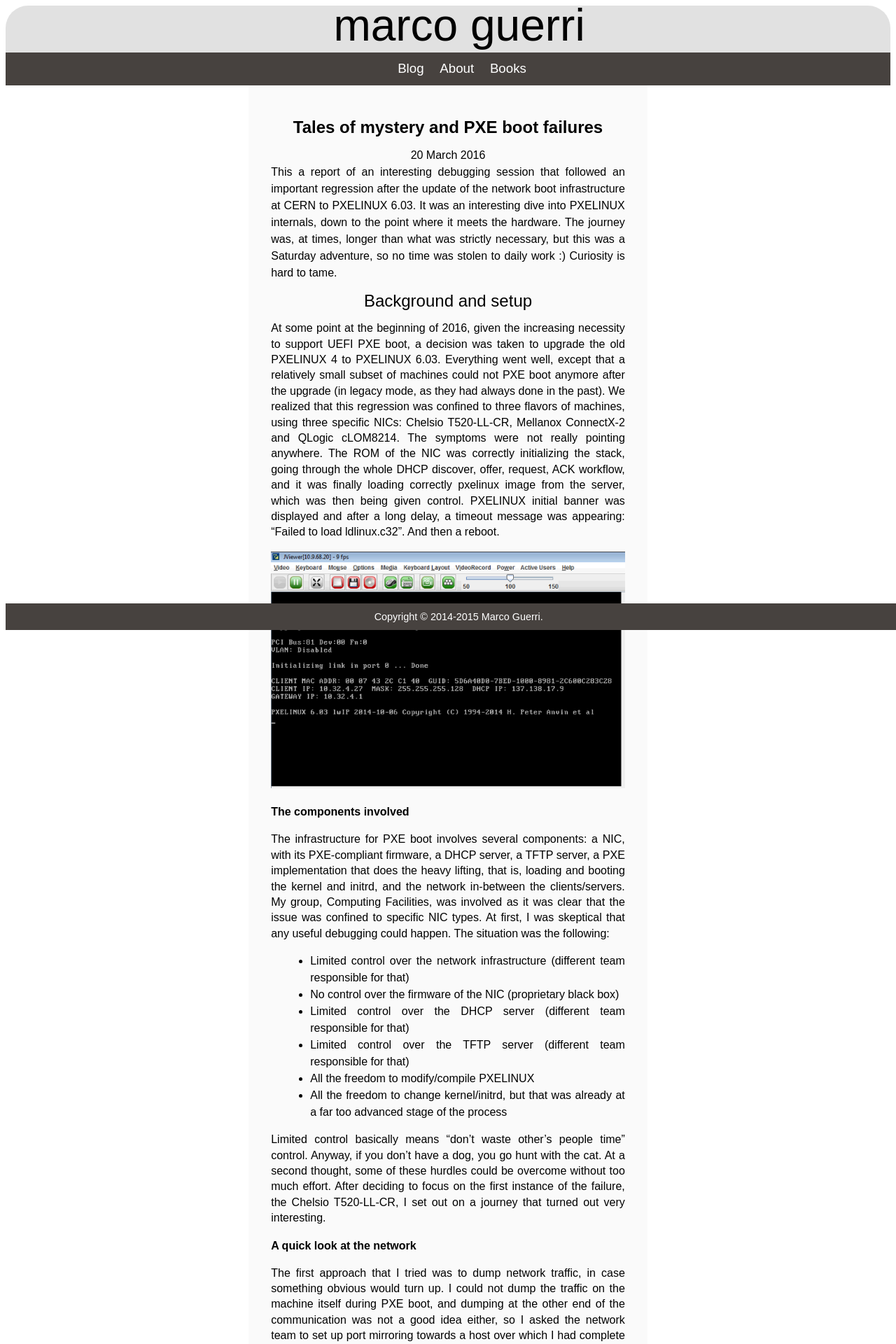
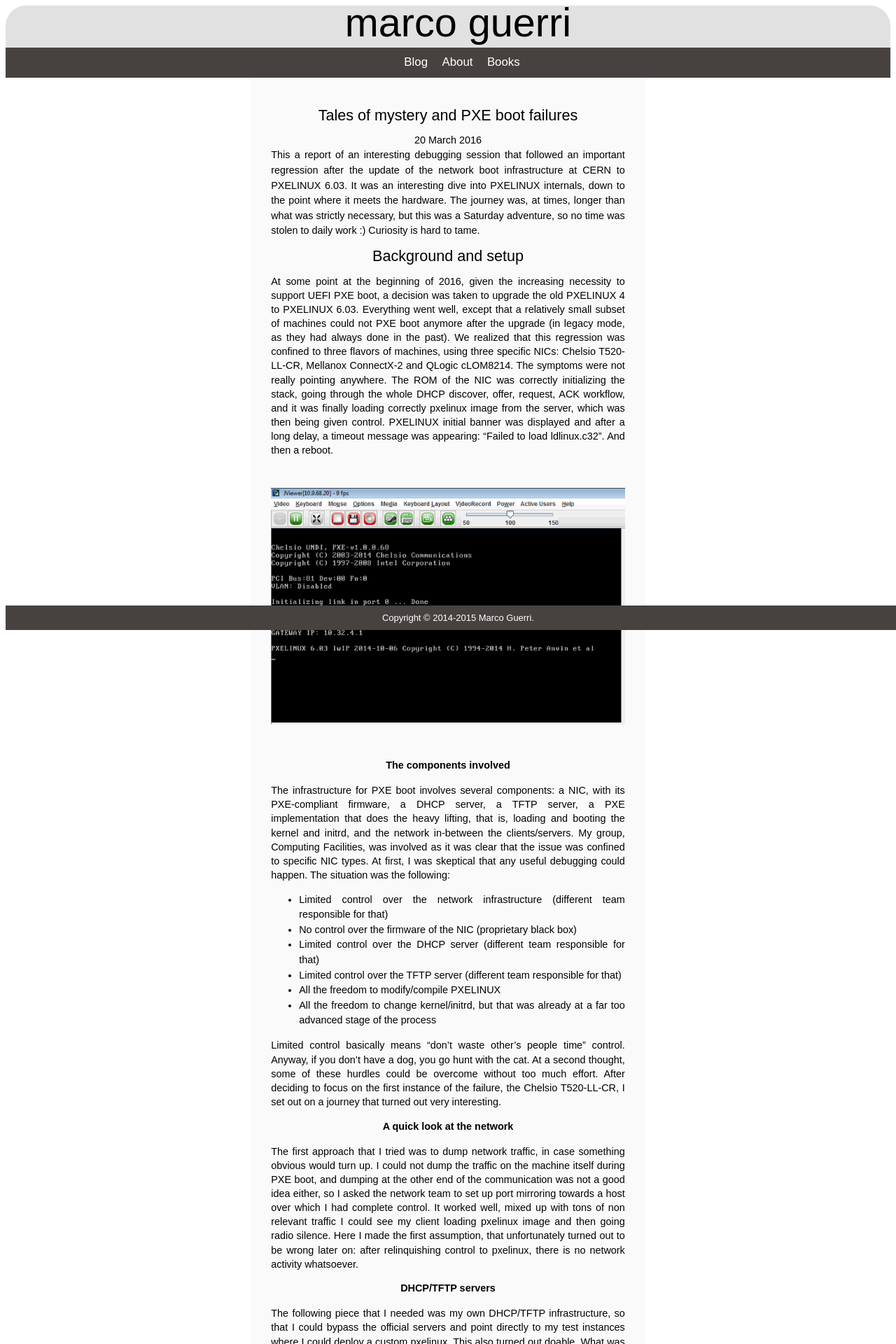
Before and after one commit to marcoguerri/marcoguerri.github.io, a Jekyll site: the page built from _posts/2016-03-21-tales-of-mystery-and-pxelinux.markdown, in a window 1280 px wide. Shown: the top 1920 px of the page at 70% size. Built offline with Jekyll 4.4.1, drawn with Linux system fonts in a browser that asks for light colours; nearby versions of some CDN libraries; some of the changed text lies outside the part shown.

Commit message:
Some restyling

```diff
--- a/_layouts/books.html
+++ b/_layouts/books.html
@@ -13,7 +13,7 @@ layout: master
         {{ page.intro }}
         </div>
 
-        <div style="float:left; padding-bottom:0em; padding-top:1em;padding-right:1em;padding-left:2em">
+        <div style="float:left; padding-bottom:0em; padding-top:1em;padding-right:2em;padding-left:2em">
             <img src='{{ page.cover }}'/></td>
         </div>
         <div align="center" class="content-books">
--- a/css/master.css
+++ b/css/master.css
@@ -1,5 +1,7 @@
 body {
-  font-family: Arial,sans-serif;
+  font-family: 'MS Serif', 'New York', sans-serif;
+  text-rendering: optimizelegibility;
+  font-size:90%;
   background: #FFFFFF;
   line-height: 150%;
   overflow-y:scroll;
@@ -14,12 +16,15 @@ em {
 }
 
 div.post img {
+    padding-top:2em;
+    padding-bottom:2em;
     max-width:100%; height:auto
 }
 
 a {
     color: #000000;
 }
+
 #wrapper {
   margin: 0 auto 0;
   width: 100%;
@@ -64,9 +69,6 @@ a {
   width: 100%;
 }
 
-ul {
-    margin-left: 1em;
-}
 #menu ul {
   list-style: none;
   margin: 0;
@@ -103,6 +105,12 @@ ul {
   padding-right: 2em;
   background: #FAFAFA;
 }
+
+.content-books ul {
+    margin-left: 30%;
+
+}
+
 #content h2 {
   margin: 0 0 0.5em 0;
   color: black;
@@ -135,6 +143,20 @@ div.post {
     width: 100%;
     float: right;
 }
+
+
+h1 {
+    font-weight:400;
+}
+
+h2 {
+    text-align:center;
+}
+
+
+h3 {
+    font-weight:400;
+}
 .summary h1 {
     text-align: center;
 }
@@ -142,6 +164,7 @@ div.post {
   font-size: 1.5em;
   font-weight: normal;
   text-align: center;
+  font-weight:400;
 }
 
 .post h1 a {
@@ -152,8 +175,19 @@ div.post {
   color: black;
   padding: 0.1em 0;
   margin: 0 0 0.0em 0;
-  font-weight: bold;
 }
+
+
+.post h3 a {
+  text-decoration: none;
+  clear: left;
+  text-align:center;
+  display: block;
+  color: black;
+  padding: 0.1em 0;
+  margin: 0 0 0.0em 0;
+}
+
 
 .post br { margin-bottom: 10px;}
 
--- a/index.html
+++ b/index.html
@@ -19,7 +19,7 @@ full_posts: 1
         {% else %}
             {% if published == page.full_posts %}
                 <div align="center">
-                    <h3>Older Posts</h3>
+                    <h1>Older Posts</h1>
                 </div>
                 <table class='post-list'>
             {% endif %}
```
Also changed, not shown: _posts/2016-03-21-tales-of-mystery-and-pxelinux.markdown (+2 -6 lines).
